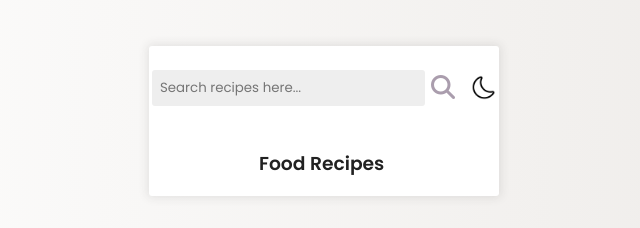
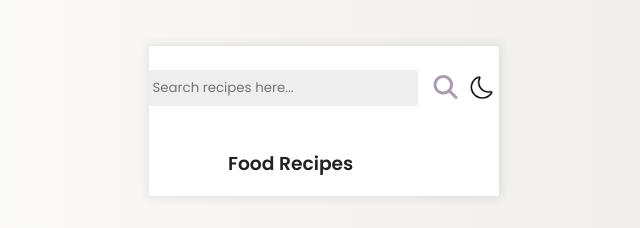
Before and after one commit to oremonani/Recipe-App, a plain HTML site: page index.html in a window 1280 px wide. Shown: the part 279-507 px from the top of the page, without its empty margins (316-956 px from the left). Drawn offline with Linux system fonts and the light colour scheme; no server answers.

Commit message:
Update style.css

```diff
--- a/style.css
+++ b/style.css
@@ -51,7 +51,7 @@ header {
 }
 
 header img {
-    margin-left: 5px;
+    margin-right: 10px;
     padding-left: 5px;
 }
 
@@ -61,6 +61,7 @@ header input {
     border-radius: 3px;
     font-family: inherit;
     padding: 0.5rem;
+    margin-right: 10px;
 }
 
 header button {
@@ -79,7 +80,7 @@ header button:hover {
 }
 
 .title h3 {
-    margin-left: 110px;
+    margin-left: 79px;
     margin-right: 25px;
 }
 
```
